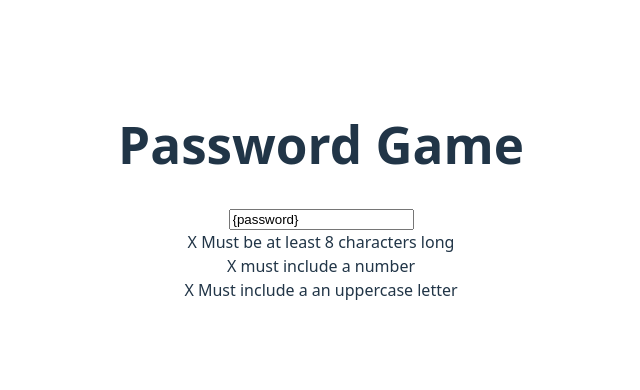
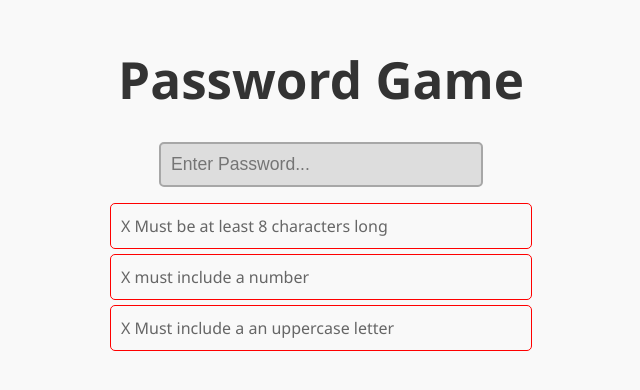
Before and after one commit to cinedalida/password-game, a React (Vite) app in the folder pass-game/: page / in a window 1280 px wide. Shown: the part 208-598 px from the top of the page, without its empty margins (319-959 px from the left). Built offline with nearby package versions, Linux system fonts and the light colour scheme.

Commit message:
Added: style

```diff
--- a/pass-game/src/App.css
+++ b/pass-game/src/App.css
@@ -4,3 +4,38 @@
   padding: 2rem;
   text-align: center;
 }
+
+body {
+  font-family: "Segoe UI", Tahoma, Geneva, Verdana, sans-serif;
+  background-color: #f9f9f9;
+  color: #333;
+}
+
+input {
+  /* text */
+  color: #333;
+  /* bg-input */
+  background-color: #ddd;
+  padding: 10px;
+  width: 300px;
+  font-size: 1.1rem;
+  border: 2px solid #a7a7a7;
+  border-radius: 5px;
+  transition: border-color 0.3s ease;
+}
+
+.conditions {
+  margin-top: 1rem;
+  font-size: 0.9rem;
+  color: #666;
+}
+
+.condition {
+  border: 1px solid red;
+  margin: 5px auto;
+  padding: 10px;
+  width: 400px;
+  border-radius: 5px;
+  text-align: left;
+  font-size: 1rem;
+}
--- a/pass-game/src/App.jsx
+++ b/pass-game/src/App.jsx
@@ -42,7 +42,7 @@ function App() {
       <input
         type="text"
         placeholder="Enter Password..."
-        value="{password}"
+        value={password}
         onChange={(e) => setPassword(e.target.value)}
         disabled={isGameOver}
       ></input>
```
